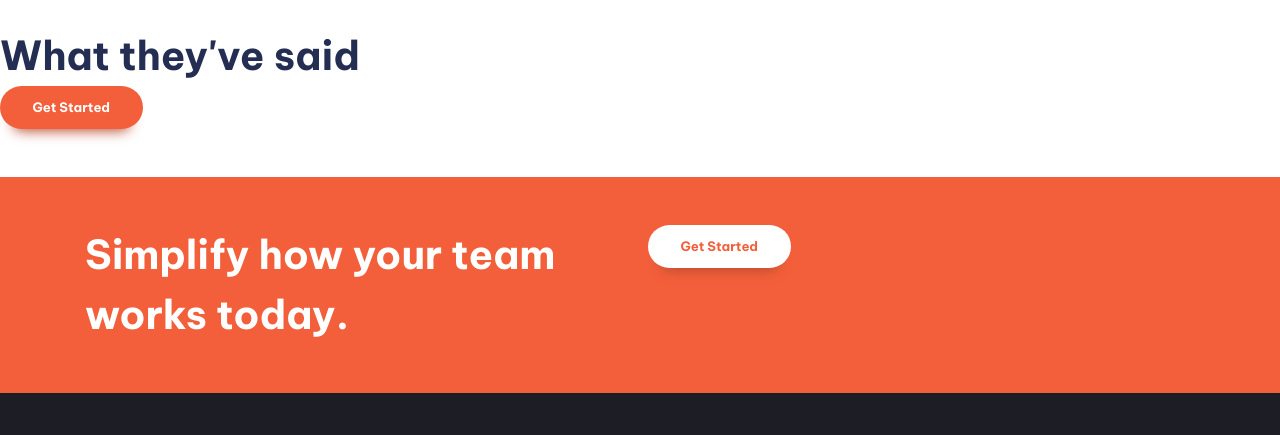
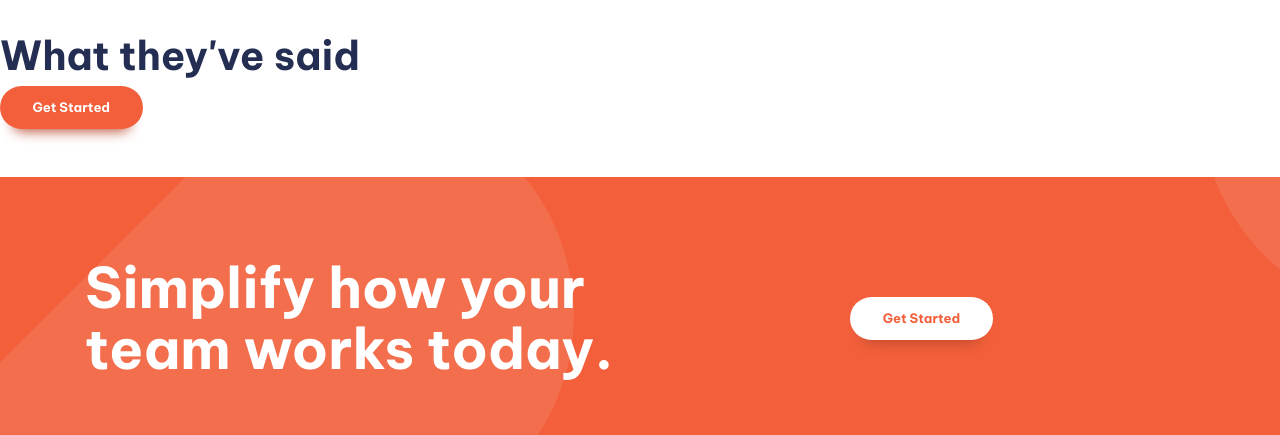
Before and after one commit to cowboycrackie/frontend-mentor_manage-landing-page, a website built with Vite: page index.html in a window 1280 px wide. Shown: the part 1405-1840 px from the top of the page. Built offline with nearby package versions, Linux system fonts and the light colour scheme.

Commit message:
cta stuff

```diff
--- a/index.html
+++ b/index.html
@@ -109,15 +109,15 @@
         <button class="button">Get Started</button>
       </section>
 
-      <section class="cta | padding-block-700 bg-accent-400 text-neutral-100">
+      <section class="cta | padding-block-900 bg-accent-400 text-neutral-100">
         <div class="container">
-          <div class="even-columns">
+          <div class="even-columns vertical-align-center">
             <div>
-              <p class="fs-secondary-heading fw-bold">
+              <p class="fs-primary-heading fw-bold">
                 Simplify how your team works today.
               </p>
             </div>
-            <div>
+            <div class="justify-self-end-md">
               <button class="button" data-type="inverted">Get Started</button>
             </div>
           </div>
--- a/style.css
+++ b/style.css
@@ -251,7 +251,35 @@ p[data-width="wide"]{
   }
 }
 
-/* Utility classes */
+/* cta */
+
+.cta {
+  position: relative;
+  isolation: isolate;
+  text-align: center;
+}
+
+@media (min-width: 50em) {
+  .cta {
+    text-align: left;
+  }
+}
+
+.cta::before {
+  content: '';
+  position: absolute;
+  inset: 0;
+  background-image:
+    url('./images/bg-tablet-pattern.svg'),
+    url('./images/bg-tablet-pattern.svg')
+  ;
+  background-position: -15rem -5rem, 75rem -42rem;
+  background-repeat: no-repeat;
+  z-index: -1;
+  opacity: 0.1;
+}
+
+/* utility classes */
 
 .visually-hidden {
   position: absolute !important;
@@ -376,10 +404,6 @@ p[data-width="wide"]{
   margin-inline: auto;
 }
 
-:where(.flow :not(:first-child)) {
-  margin-top: var(--flow-spacer, 3em);
-}
-
 .even-columns {
   display: grid;
   gap: 1rem;
@@ -391,3 +415,21 @@ p[data-width="wide"]{
     grid-auto-columns: 1fr;
   }
 }
+
+.justify-self-end {
+  justify-self: end;
+}
+
+@media (min-width: 50em) {
+  .justify-self-end-md {
+    justify-self: center;
+  }
+}
+
+.vertical-align-center {
+  align-items: center;
+}
+
+:where(.flow :not(:first-child)) {
+  margin-top: var(--flow-spacer, 3em);
+}
```
